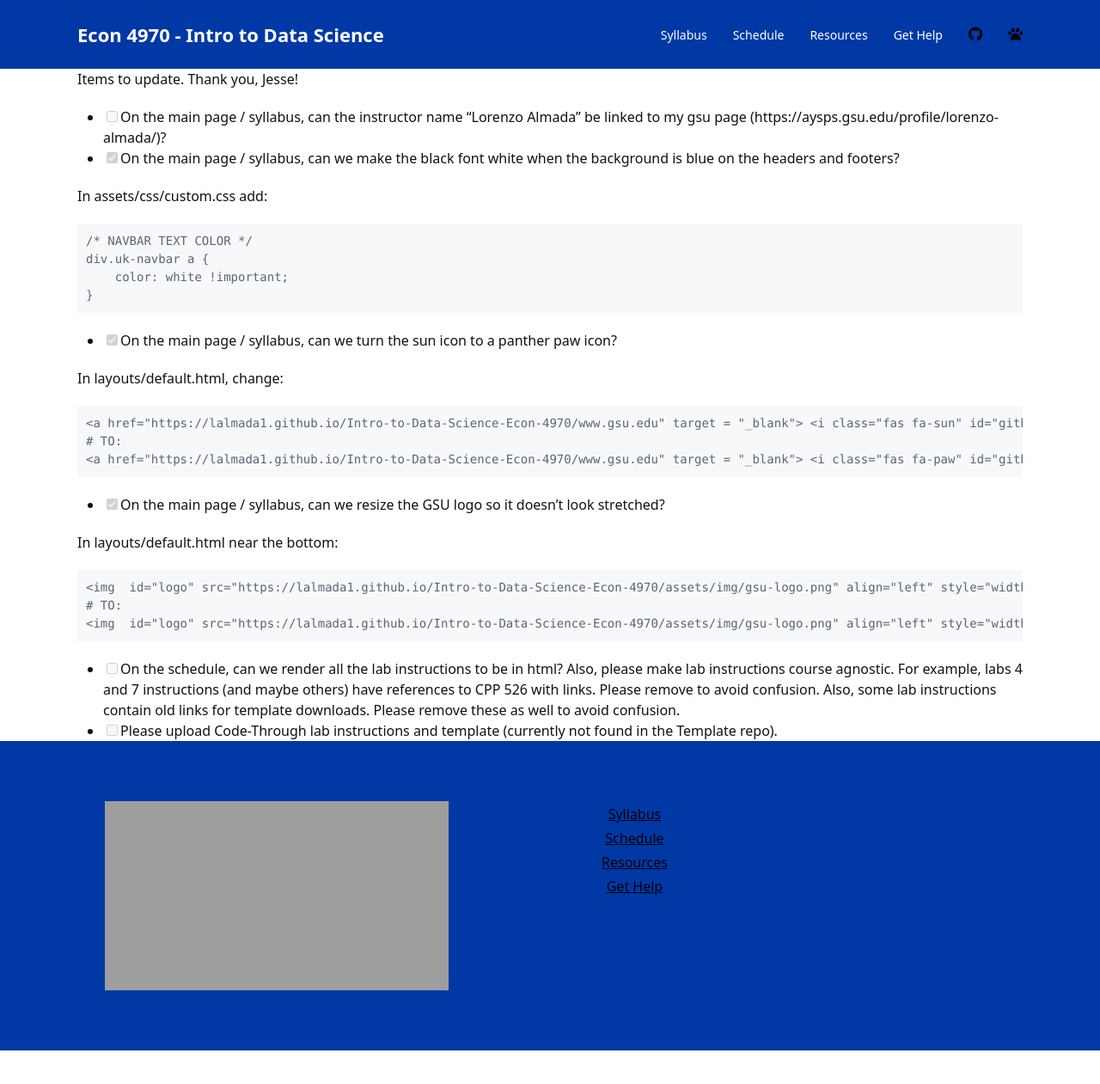
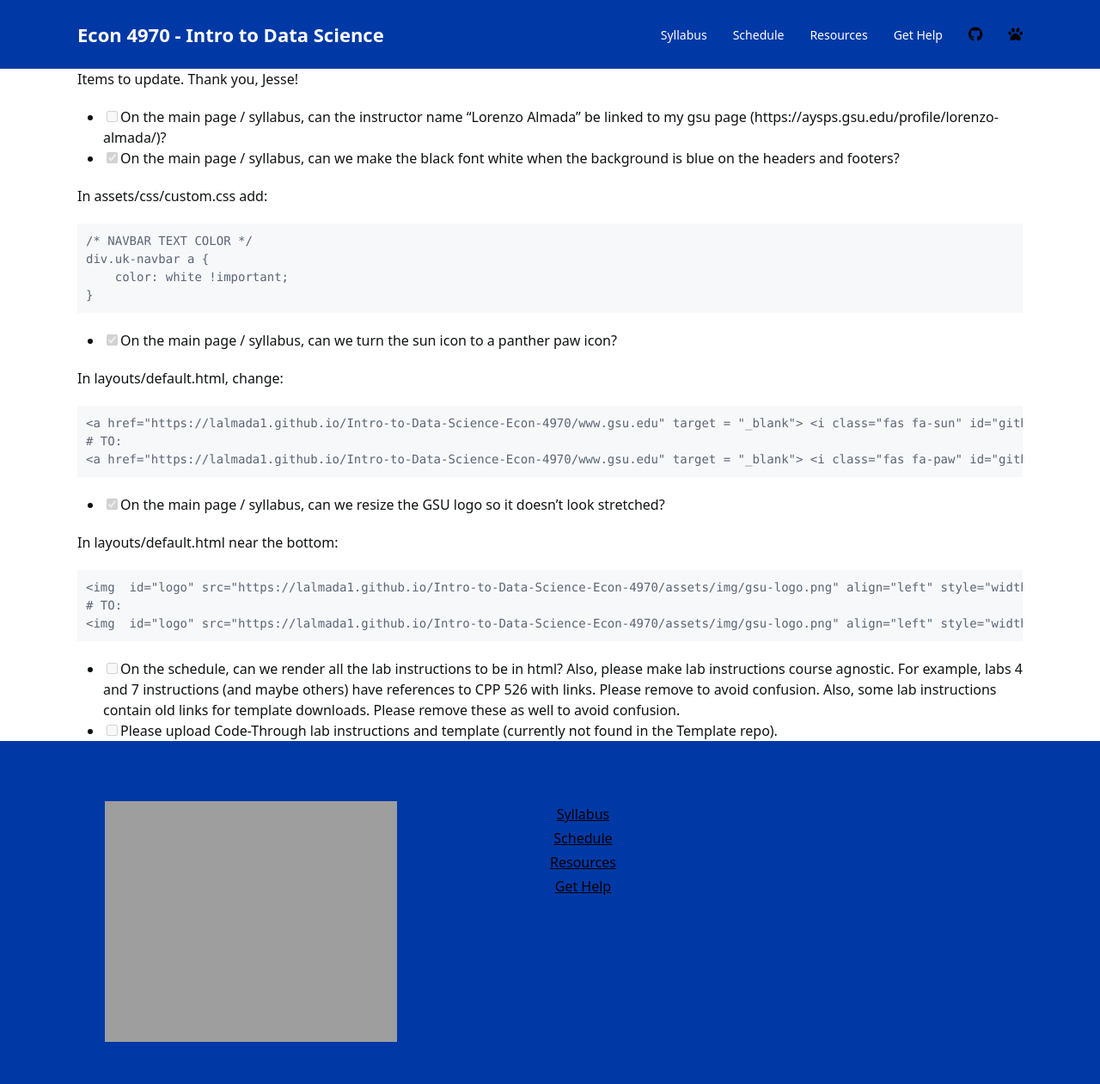
Before and after one commit to lalmada1/Intro-to-Data-Science-Econ-4970, a Jekyll site: the page built from punchlist.md, in a window 1280 px wide and 1282 px high. Shown: the top 1261 px of the window at 86% size. Built offline with Jekyll 4.4.1, drawn with Linux system fonts in a browser that asks for light colours; nearby versions of some CDN libraries; our own code applies the rules of GitHub Pages for plain Markdown files; a style sheet for code colours, icons or effects is not loaded.

Commit message:
Update default.html

```diff
--- a/_layouts/default.html
+++ b/_layouts/default.html
@@ -123,7 +123,7 @@
 <div class="uk-container">
     <div class="row">
       <div  >
-          <img  id="logo" src="{{site.course_url}}/assets/img/{{site.program-logo}}" align="left" style="width:400px;height:220px;" >
+          <img  id="logo" src="{{site.course_url}}/assets/img/{{site.program-logo}}" align="left" style="width:340px;height:280px;" >
         </div>
 
         <div class="col-lg-5 col-md-3 col-xs-4">
```
